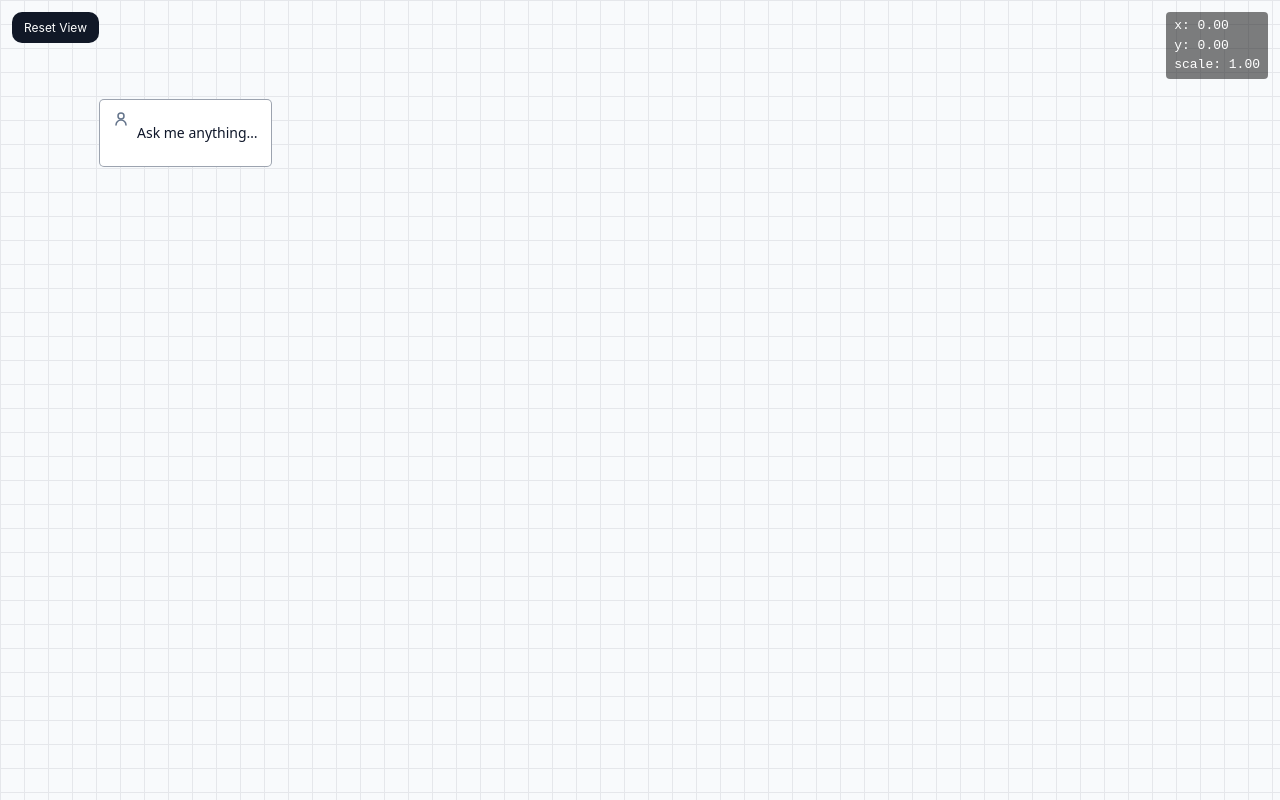
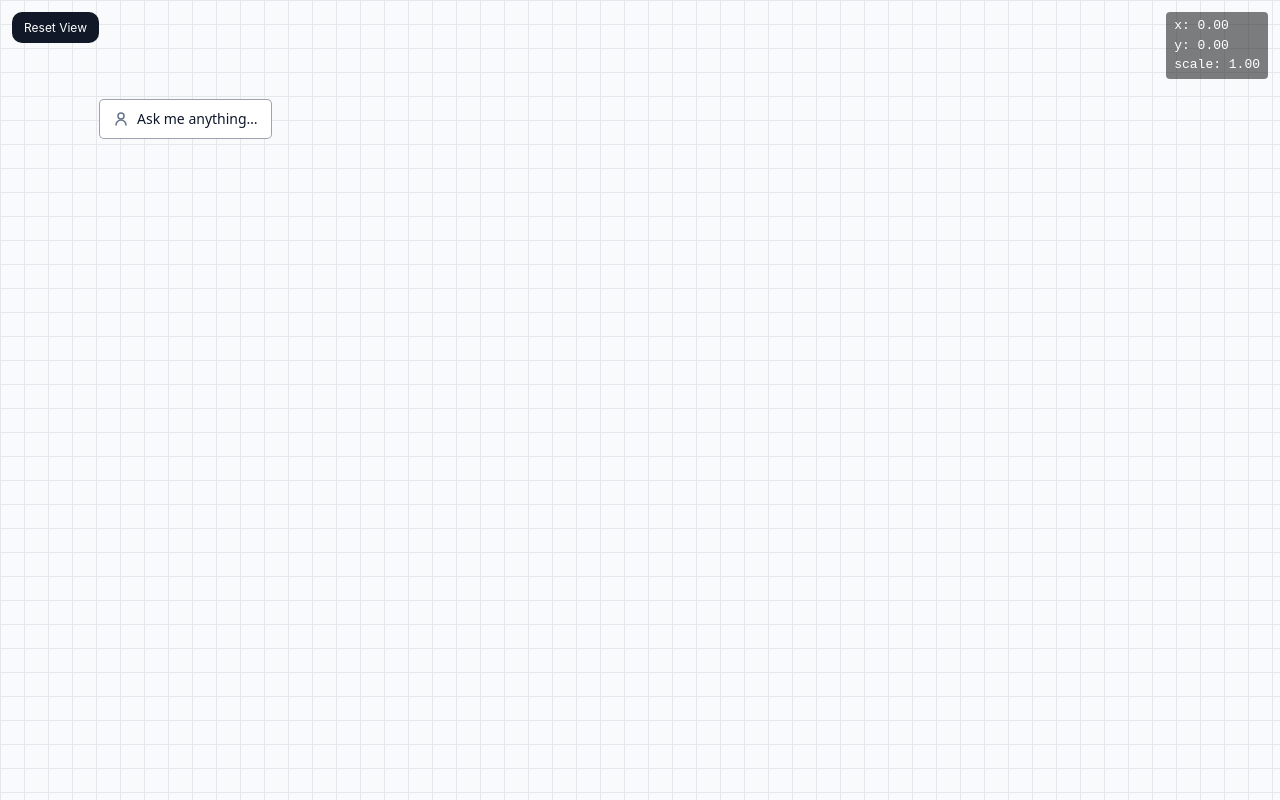
Before and after one commit to romebop/canvas-bop, a React (Vite) app: page / in a window 1280 px wide. Built offline with nearby package versions, Linux system fonts and the light colour scheme.

Commit message:
fix React markdown styling for seamless transition

```diff
--- a/src/ConversationGraph.tsx
+++ b/src/ConversationGraph.tsx
@@ -523,6 +523,7 @@ export default function ConversationGraph() {
               >
                 {isEditing && node.author === 'user' ? node.text : <ReactMarkdown
                     components={{
+                      p: props => <p style={{ margin: 0 }} {...props} />,
                       code(props) {
                         const {children, className, node, ...rest} = props
                         const match = /language-(\w+)/.exec(className || '');
```
